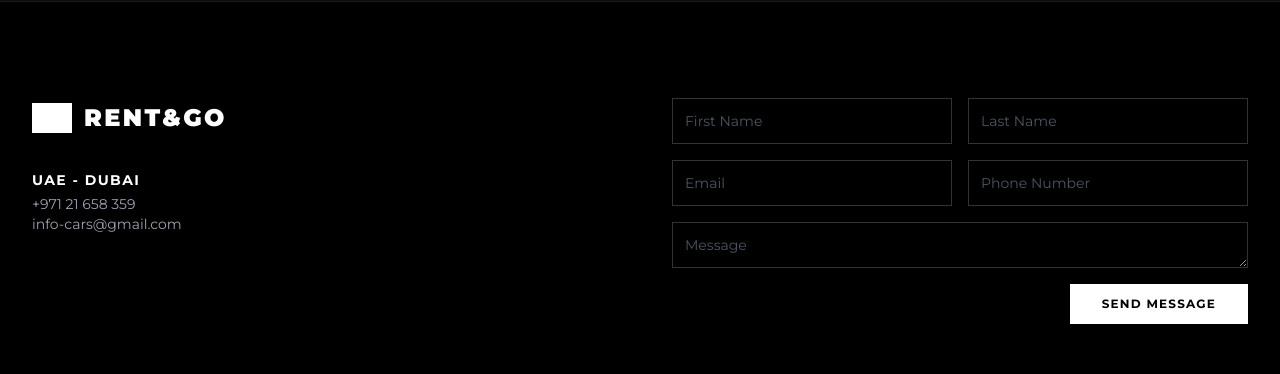
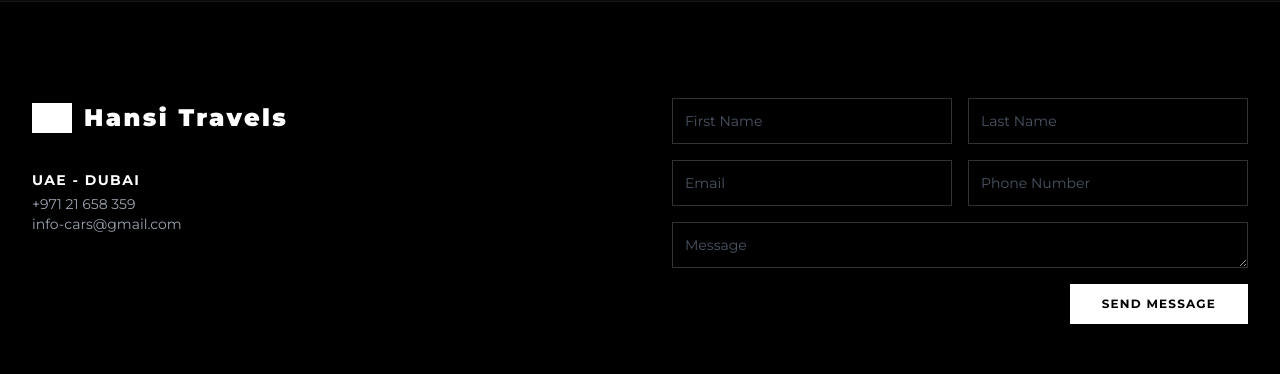
Before and after one commit to Deadx34/Rent-Go, a PHP site: page /index.php in a window 1280 px wide. Shown: the part 1996-2370 px from the top of the page. Run offline with PHP 8.4, Linux system fonts and the light colour scheme; data that the repository does not hold is empty; some libraries are stand-ins or nearby versions; grey boxes are pictures that could not be loaded.

Commit message:
Update logo text from "RENT&GO" to "Hansi Travels" in index.php

```diff
--- a/index.php
+++ b/index.php
@@ -156,7 +156,7 @@ $feedbacks = $conn->query($feedbacks_sql);
                 <!-- Logo -->
                 <a href="index.php" class="flex items-center gap-3 group">
                     <img src="Gemini_Generated_Image_3vfrwe3vfrwe3vfr.jpg" alt="Logo" class="w-12 h-12 object-contain filter brightness-0 invert group-hover:opacity-80 transition"/>
-                    <span class="font-black text-2xl tracking-widest text-white group-hover:text-gray-300 transition">RENT&GO</span>
+                    <span class="font-black text-2xl tracking-widest text-white group-hover:text-gray-300 transition">Hansi Travels</span>
                 </a>
 
                 <!-- Desktop Menu -->
@@ -377,7 +377,7 @@ $feedbacks = $conn->query($feedbacks_sql);
                 <div>
                     <div class="flex items-center gap-3 mb-8">
                         <img src="Gemini_Generated_Image_3vfrwe3vfrwe3vfr.jpg" alt="Logo" class="w-10 h-10 object-contain filter brightness-0 invert"/>
-                        <span class="font-black text-2xl tracking-widest text-white">RENT&GO</span>
+                        <span class="font-black text-2xl tracking-widest text-white">Hansi Travels</span>
                     </div>
                     <div class="space-y-6 text-sm text-gray-400">
                         <div>
```
